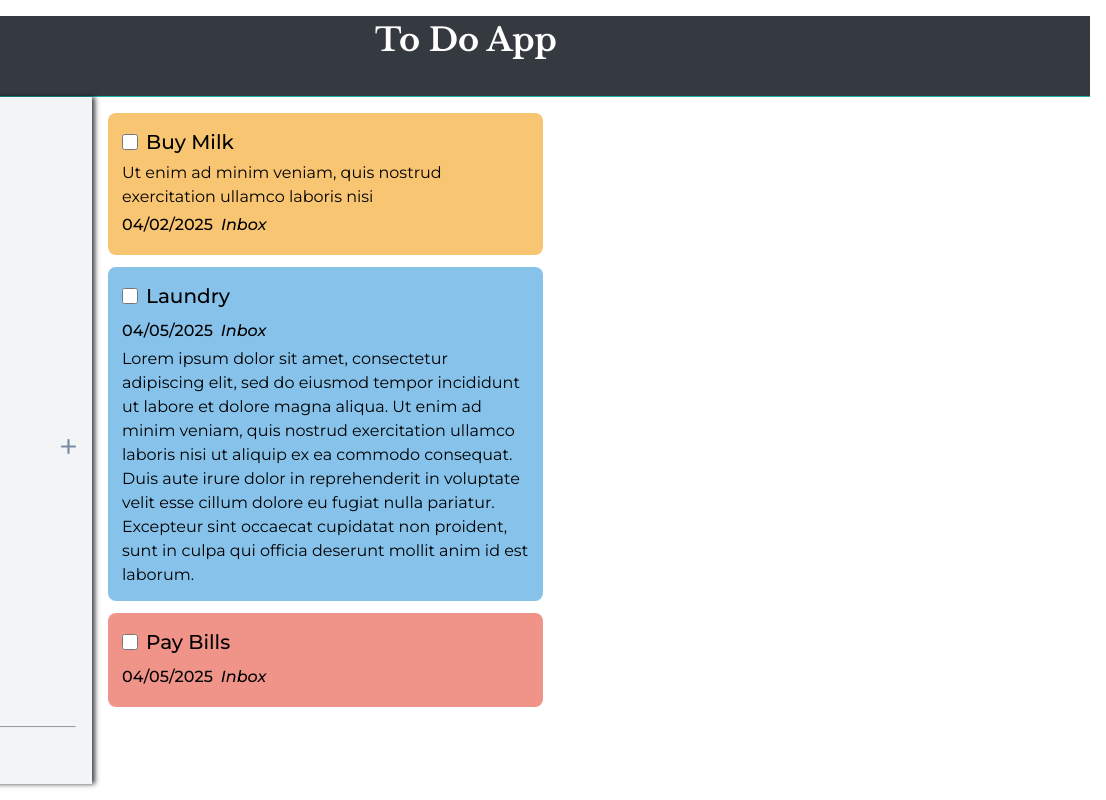
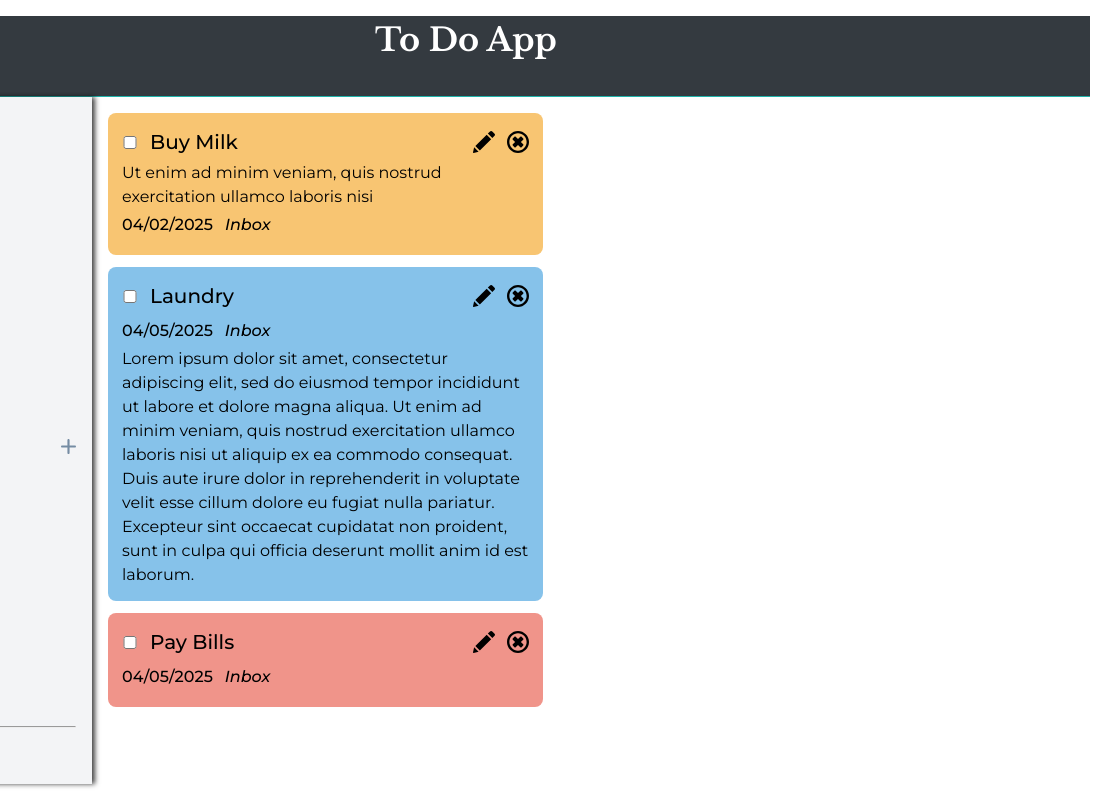
Before and after one commit to py-code314/to-do-list, a website built with webpack: page src/template.html in a window 1280 px wide. Shown: the full height of the page, 174-1280 px from the left. Built offline with nearby package versions, Linux system fonts and the light colour scheme; files whose address does not match are found by name.

Commit message:
feat: Add buttons to task

```diff
--- a/src/scripts/displayTasks.js
+++ b/src/scripts/displayTasks.js
@@ -1,9 +1,15 @@
 import { tasks } from './formData';
+
+// Import Images
+import editIcon from '../assets/images/icon-edit.svg'
+import deleteIcon from '../assets/images/icon-delete.svg'
+
 
 const { parseISO, format } = require('date-fns');
 
 export function displayTasks() {
   const content = document.querySelector('#content');
+  content.textContent = ""
 
   // Create Tasks Container
   const tasksContainer = Object.assign(document.createElement('ul'), {
@@ -36,33 +42,99 @@ export function displayTasks() {
       }
     }
 
+    // Create container for Title div and Buttons div
+    const titleButtonsDiv = Object.assign(document.createElement('div'), {
+      className: 'task__container',
+    });
+
     // Create Title container
     const titleDiv = Object.assign(document.createElement('div'), {
-      className: 'task__div'
+      className: 'task__div',
     });
 
     // Create Check box
     const taskStatus = Object.assign(document.createElement('input'), {
-      id: 'status',
+      id: task.id,
       className: 'task__input',
       type: 'checkbox',
       name: 'status',
-      checked: task.status === 'completed' ? true : false
+      checked: task.status === 'completed' ? true : false,
     });
-
-
 
     // Create Title
     const taskTitle = Object.assign(document.createElement('label'), {
       className: 'task__title',
-      for: 'status',
+      htmlFor: task.id,
       textContent: task.title,
     });
 
     // Add Check box and Title to Title Div
-    titleDiv.append(taskStatus, taskTitle)
+    titleDiv.append(taskStatus, taskTitle);
 
+    // Create Buttons Container
+    const buttonsDiv = Object.assign(document.createElement('div'), {
+      className: 'task__buttons',
+    });
 
+    // Create Edit button
+    const editButton = Object.assign(document.createElement('button'), {
+      id: 'editButton',
+      className: 'button button--edit',
+    });
+    // Set Background color based on Priority
+    for (const priority of priorities) {
+      if (task.priority === priority.value) {
+        editButton.style.backgroundColor = priority.color;
+        break;
+      } else {
+        editButton.style.backgroundColor = '';
+      }
+    }
+
+    // Create Edit Image
+    const editImage = Object.assign(document.createElement('img'), {
+      className: 'task__image',
+      src: `${editIcon}`,
+      alt: '',
+      width: '22',
+      height: '22',
+    });
+
+    // Add Edit image to Edit button
+    editButton.appendChild(editImage);
+
+    // Create Edit button
+    const deleteButton = Object.assign(document.createElement('button'), {
+      id: 'deleteButton',
+      className: 'button button--delete',
+    });
+    // Set Background color based on Priority
+    for (const priority of priorities) {
+      if (task.priority === priority.value) {
+        deleteButton.style.backgroundColor = priority.color;
+        break;
+      } else {
+        deleteButton.style.backgroundColor = '';
+      }
+    }
+
+    // Create Edit Image
+    const deleteImage = Object.assign(document.createElement('img'), {
+      className: 'task__image',
+      src: `${deleteIcon}`,
+      alt: '',
+      width: '22',
+      height: '22',
+    });
+
+    // Add Edit image to Edit button
+    deleteButton.appendChild(deleteImage);
+
+    // Add Edit button to Buttons Container
+    buttonsDiv.append(editButton, deleteButton);
+
+    // Add Title div and Buttons div to Title Buttons container
+    titleButtonsDiv.append(titleDiv, buttonsDiv);
 
     // Create Description
     const taskDescription = Object.assign(document.createElement('p'), {
@@ -76,7 +148,7 @@ export function displayTasks() {
     });
 
     // Parse Due Date
-    const parsedDate = parseISO(task.dueDate)
+    const parsedDate = parseISO(task.dueDate);
 
     // Create Date
     const taskDueDate = Object.assign(document.createElement('p'), {
@@ -91,7 +163,7 @@ export function displayTasks() {
     });
 
     // Add Date and Category to Date - Category Container
-    dateCategoryDiv.append(taskDueDate, taskCategory)
+    dateCategoryDiv.append(taskDueDate, taskCategory);
 
     // Create Notes
     const taskNotes = Object.assign(document.createElement('p'), {
@@ -101,8 +173,7 @@ export function displayTasks() {
 
     // Add Title, Description, Date, Category and Notes to Task Div
     taskDiv.append(
-      titleDiv,
-
+      titleButtonsDiv,
       taskDescription,
       dateCategoryDiv,
       taskNotes
--- a/src/scripts/formData.js
+++ b/src/scripts/formData.js
@@ -1,4 +1,5 @@
 import { NewTask } from './newTodo';
+import { displayTasks } from './displayTasks';
 
 export const tasks = [
   {
@@ -10,6 +11,7 @@ export const tasks = [
     status: 'incomplete',
     category: 'inbox',
     notes: '',
+    id: '123'
   },
   {
     title: 'laundry',
@@ -20,6 +22,7 @@ export const tasks = [
     category: 'inbox',
     notes:
       'Lorem ipsum dolor sit amet, consectetur adipiscing elit, sed do eiusmod tempor incididunt ut labore et dolore magna aliqua. Ut enim ad minim veniam, quis nostrud exercitation ullamco laboris nisi ut aliquip ex ea commodo consequat. Duis aute irure dolor in reprehenderit in voluptate velit esse cillum dolore eu fugiat nulla pariatur. Excepteur sint occaecat cupidatat non proident, sunt in culpa qui officia deserunt mollit anim id est laborum.',
+    id: '345'
   },
   {
     title: 'pay bills',
@@ -29,7 +32,9 @@ export const tasks = [
     status: 'incomplete',
     category: 'inbox',
     notes: '',
+    id: '567'
   },
+
 ];
 
 export function createNewTask(form) {
@@ -46,6 +51,7 @@ export function createNewTask(form) {
 
   // Add Task  to tasks array
   tasks.push(task);
-
+  console.log(tasks);
+  displayTasks()
 }
 console.log(tasks);
--- a/src/styles/styles.css
+++ b/src/styles/styles.css
@@ -384,9 +384,16 @@ body {
   border-radius: var(--radius-2);
 }
 
+.task__container {
+  display: flex;
+  align-items: center;
+  justify-content: space-between;
+}
+
 .task__div {
   display: flex;
-  gap: var(--space-80);
+  align-items: center;
+  gap: var(--space-200);
   font-weight: var(--fw-medium);
 }
 
@@ -404,6 +411,11 @@ body {
 
 }
 
+.task__buttons {
+  display: flex;
+  gap: var(--space-200);
+}
+
 .task__category {
   text-transform: capitalize;
   font-style: italic;
```
Also changed, not shown: src/assets/images/icon-delete.svg (added), src/assets/images/icon-edit.svg (added).
